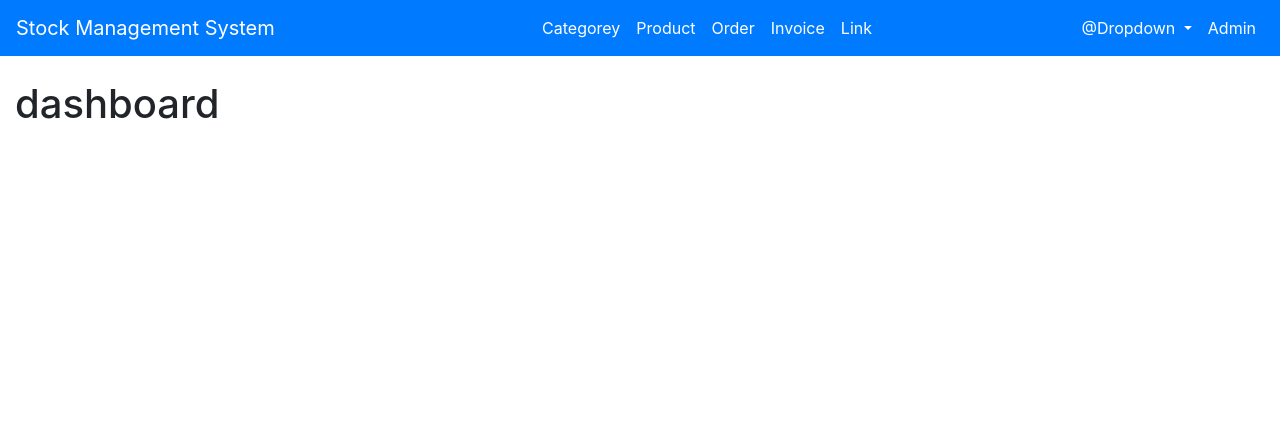
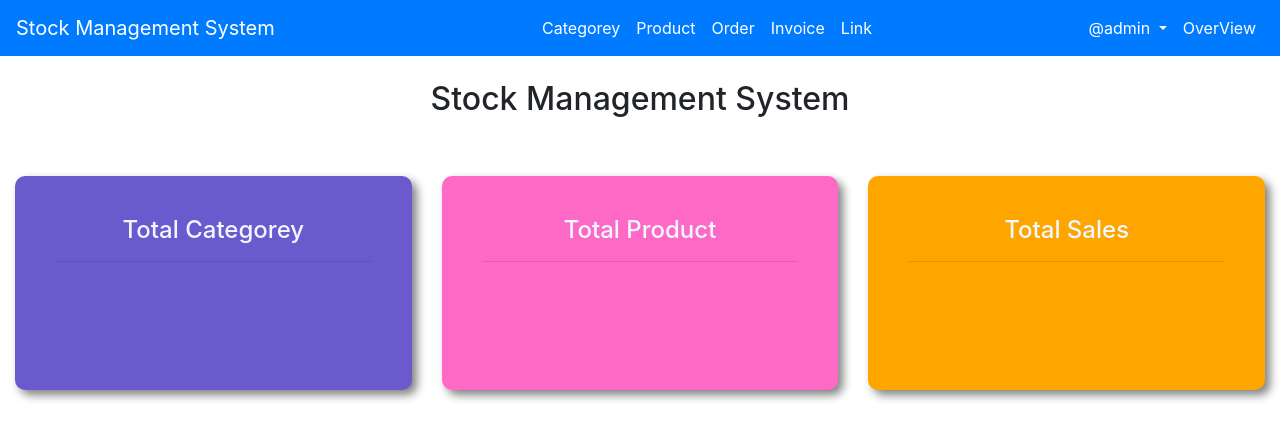
Before and after one commit to masudcse100/stock_management_system, a Django app: page / in a window 1280 px wide. Shown: the top 440 px of the page. Run offline with Django 4.2, Linux system fonts and the light colour scheme; a user stored in the database is signed in; some libraries are stand-ins or nearby versions.

Commit message:
dashboard design

```diff
--- a/static/css/style.css
+++ b/static/css/style.css
@@ -14,3 +14,28 @@
 .navbar-dark .navbar-nav .nav-link {
     color: rgb(255 255 255) !important;
 }
+#transaction-area{
+	display: block;
+    text-align: center;
+    font-weight: 700;
+    color: aliceblue;
+}
+
+.submit-area{
+	/*display: block;*/
+	margin-top: 50px;
+	padding: 40px;
+	border-radius: 10px;
+	box-shadow: 5px 5px 10px grey;
+}
+
+.categorey{
+	background: slateblue;
+}
+.product{
+	/*background: lightsalmon;*/
+	background: rgb(255, 105, 198);
+}
+.sales{
+	background: orange;
+}
--- a/templates/base.html
+++ b/templates/base.html
@@ -39,7 +39,7 @@
           {% if request.user.is_authenticated %}
           <li class="nav-item dropdown">
             <a class="nav-link dropdown-toggle" href="#" id="navbarDropdown" role="button" data-toggle="dropdown" aria-haspopup="true" aria-expanded="false">
-              @Dropdown
+              @{{user.username}}
             </a>
             <div class="dropdown-menu" aria-labelledby="navbarDropdown" style="margin-top:7px;">
               <a class="dropdown-item" href="#">Profile</a>
@@ -48,7 +48,7 @@
               <a class="dropdown-item" href="{% url 'reglog:logout' %}">Logout</a>
             </div>
           </li>
-          <li class="nav-item"><a class="nav-link" href="">Admin</a></li>
+          <li class="nav-item"><a class="nav-link" href="">OverView</a></li>
           {% else %}
           <li class="nav-item"><a class="nav-link" href="{% url 'reglog:signup' %}">Signup</a></li>
           <li class="nav-item"><a class="nav-link" href="{% url 'reglog:login' %}">Login</a></li>
--- a/templates/sms/dashboard.html
+++ b/templates/sms/dashboard.html
@@ -16,6 +16,27 @@ Dashboard
             {% endfor %}
             {% endif %}
         </div>
-<h1>dashboard</h1>
+<h2 class="text-center">Stock Management System</h2>
+<div id="transaction-area">
+	<div class="row">
+		<div class="col-md-4 ">
+			<div class="submit-area categorey">
+				<h4>Total Categorey</h4><hr><br><br><br>
 
+			</div>
+		</div>
+		<div class="col-md-4 ">
+			<div class="submit-area product">
+				<h4>Total Product</h4><hr><br><br><br>
+
+			</div>
+		</div>
+        <div class="col-md-4 ">
+			<div class="submit-area sales">
+				<h4>Total Sales</h4><hr><br><br><br>
+
+			</div>
+		</div>
+	</div>
+</div>
 {% endblock bodycontent %}
```
Also changed, not shown: db.sqlite3.
